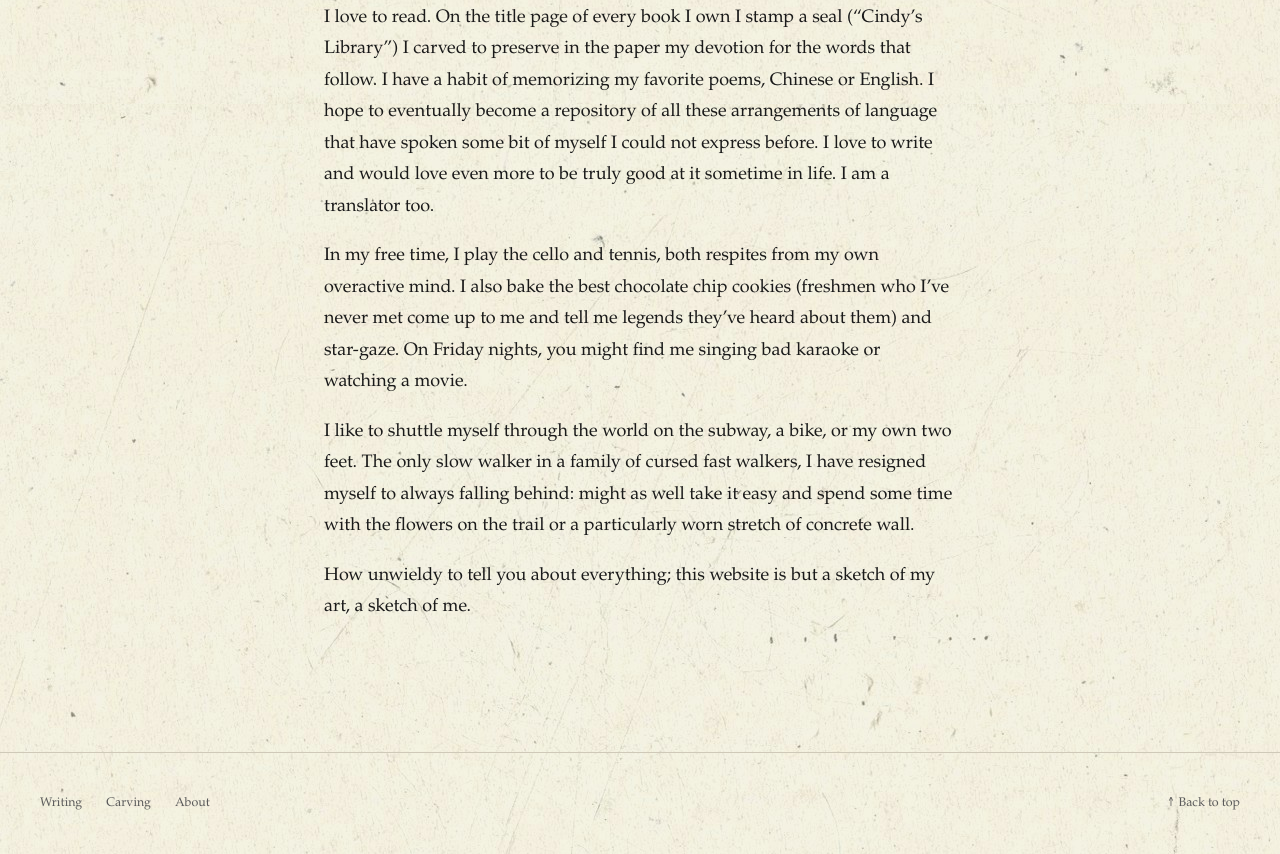
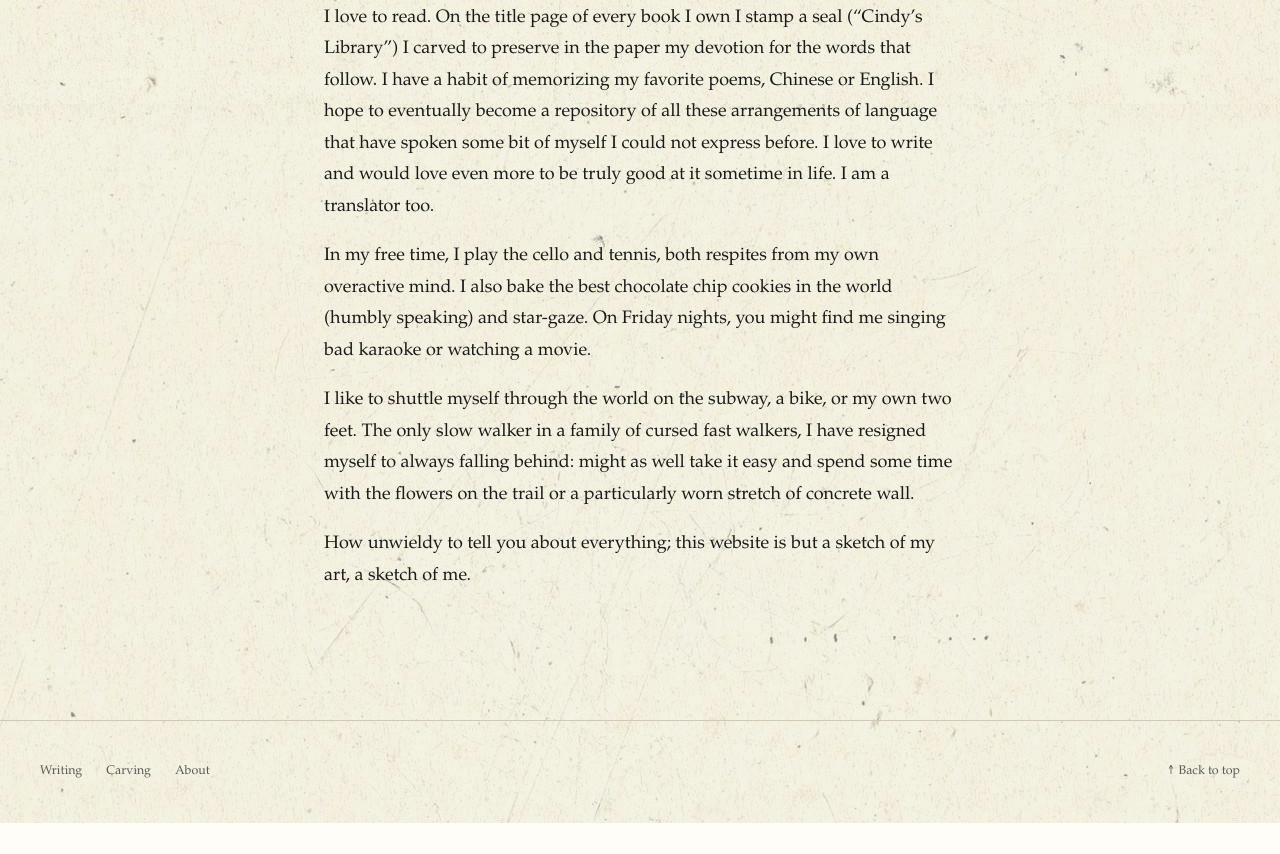
Before and after one commit to cindyzrealz/personalwebsite, a plain HTML site: page about/index.html in a window 1280 px wide. Shown: the part 921-1775 px from the top of the page. After the commit the page ends 1744 px from the top, so only its background shows below. Drawn offline with Linux system fonts and the light colour scheme.

Commit message:
Edit cookie line in about bio

```diff
--- a/about/index.html
+++ b/about/index.html
@@ -30,7 +30,7 @@
 
     <p>I love to read. On the title page of every book I own I stamp a seal (“Cindy’s Library”) I carved to preserve in the paper my devotion for the words that follow. I have a habit of memorizing my favorite poems, Chinese or English. I hope to eventually become a repository of all these arrangements of language that have spoken some bit of myself I could not express before. I love to write and would love even more to be truly good at it sometime in life. I am a translator too.</p>
 
-    <p>In my free time, I play the cello and tennis, both respites from my own overactive mind. I also bake the best chocolate chip cookies (freshmen who I’ve never met come up to me and tell me legends they’ve heard about them) and star-gaze. On Friday nights, you might find me singing bad karaoke or watching a movie.</p>
+    <p>In my free time, I play the cello and tennis, both respites from my own overactive mind. I also bake the best chocolate chip cookies in the world (humbly speaking) and star-gaze. On Friday nights, you might find me singing bad karaoke or watching a movie.</p>
 
     <p>I like to shuttle myself through the world on the subway, a bike, or my own two feet. The only slow walker in a family of cursed fast walkers, I have resigned myself to always falling behind: might as well take it easy and spend some time with the flowers on the trail or a particularly worn stretch of concrete wall.</p>
 
```
